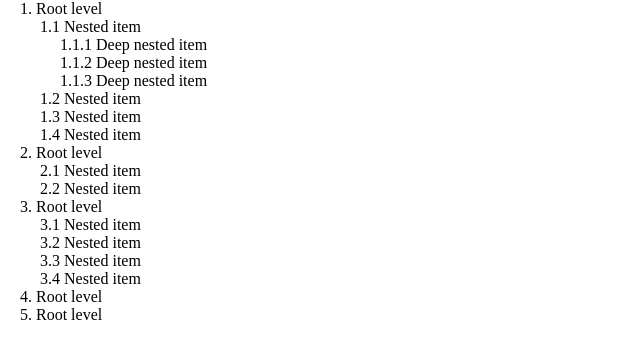
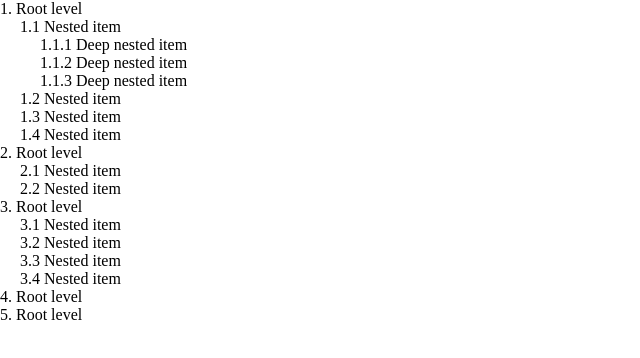
Before and after one commit to nodeTempest/TreeView, a React (Create React App) app: page / in a window 1280 px wide. Shown: the top 358 px of the page, without its empty margins (0-640 px from the left). Built offline with nearby package versions, Linux system fonts and the light colour scheme.

Commit message:
fix padding for root item

```diff
--- a/src/TreeView/TreeView.styled.ts
+++ b/src/TreeView/TreeView.styled.ts
@@ -1,11 +1,15 @@
-import styled from "styled-components";
+import styled, { css } from "styled-components";
 
 interface IStyledTreeViewContainerProps {
   $level: number;
 }
 
 export const StyledTreeViewContainer = styled.div<IStyledTreeViewContainerProps>`
-  padding-left: 20px;
+  ${(props) =>
+    props.$level &&
+    css`
+      padding-left: 20px;
+    `}
 `;
 
 export const StyledTreeViewItem = styled.div``;
```
